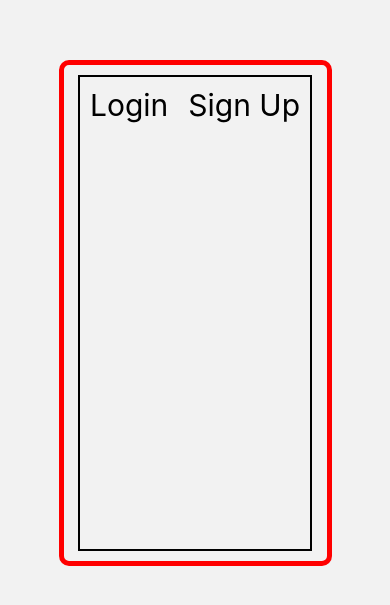
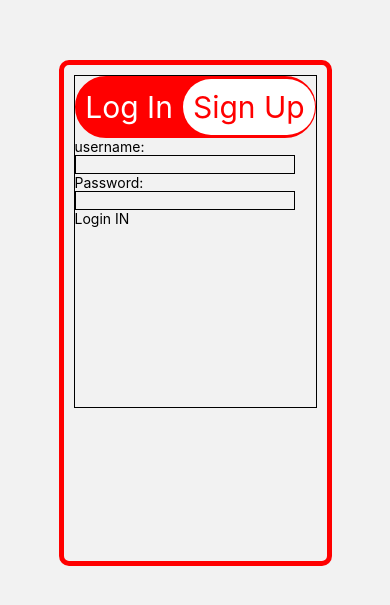
Before and after one commit to TRECN/SOS-APP-RN, a React Native app in the folder SOS_App/: screen /Signup in a window 390 px wide. Before the commit this address had no page. Shown: the part 109-714 px from the top of the page. Built offline with nearby package versions, Linux system fonts and the light colour scheme.

Commit message:
edited login and Signup screen

```diff
--- a/SOS_App/App.js
+++ b/SOS_App/App.js
@@ -3,6 +3,7 @@ import Splash from './component/Splash';
 import { NavigationContainer, StackRouter } from '@react-navigation/native';
 import { createNativeStackNavigator } from '@react-navigation/native-stack';
 import Login from './component/Login'
+import Signup from './component/Signup';
 
 const stack=createNativeStackNavigator()
 
@@ -13,6 +14,9 @@ export default function App() {
     <NavigationContainer>
       <stack.Navigator initialRouteName='Login' >
       <stack.Screen name='Login' component={Login} options={{
+         headerShown: false,
+       }} />
+       <stack.Screen name='Signup' component={Signup} options={{
          headerShown: false,
        }} />
         <stack.Screen name='Splash' component={Splash} options={{
--- a/SOS_App/component/Login.js
+++ b/SOS_App/component/Login.js
@@ -1,15 +1,50 @@
-import { StyleSheet, Text, View ,TouchableOpacity} from 'react-native'
+import { StyleSheet, Text, View ,TouchableOpacity,TextInput} from 'react-native'
 import React from 'react'
+import { StackActions } from '@react-navigation/native';
 
-export default function Login() {
+export default function Login({navigation}) {
   return (
     <View style={styles.login}>
       <View style={styles.container}>
-        <View style={{flex:1,flexDirection:'row',borderWidth:2,height:'20%'}}>
-          <Text style={{padding:10,fontSize:30}}>Login</Text>
-          <TouchableOpacity >
-            <Text style={{padding:10,fontSize:30}}>Sign Up</Text>
-          </TouchableOpacity>
+        <View style={{display:'flex',flexDirection:'column',height:'70%',alignItems:'flex-start',borderWidth:1}}>
+          <View
+            style={{
+                display:'flex',
+                flexDirection:'row',
+                borderWidth:3,
+                borderRadius:50,
+                alignItems:'center' ,
+                justifyContent:'center',
+                borderColor:'red',
+                backgroundColor:'white'
+
+                }}>
+            <Text style={{fontSize:30,marginRight:10,marginLeft:10,color:'red'}}>Log in</Text>
+            <TouchableOpacity style={{backgroundColor:'red',borderRadius:50,padding:10}} onPress={()=>{
+              navigation.navigate('Signup')
+            }}>
+              <Text style={{color:'white',fontSize:30}}>Sign Up</Text>
+            </TouchableOpacity>
+          </View>
+          <View>
+            <View>
+            <Text>username:</Text>
+            <TextInput style={{borderWidth:1}}/>
+            </View>
+            <View>
+            <Text>Password:</Text>
+            <TextInput style={{borderWidth:1}} secureTextEntry={true}/>
+            </View>
+            <View>
+              <TouchableOpacity onPress={()=>{
+                navigation.dispatch(
+                  StackActions.replace('Splash')
+                )
+              }}>
+                <Text>Login IN</Text>
+              </TouchableOpacity>
+            </View>
+          </View>
         </View>
 
       </View>
@@ -19,7 +54,7 @@ export default function Login() {
 
 const styles = StyleSheet.create({
   login:{
-    flex:1,
+    display:'flex',
     flexDirection:'column',
     height:'100%',
     width:'100%',
@@ -28,7 +63,7 @@ const styles = StyleSheet.create({
   },
   container:{
     alignItems:'center',
-    justifyContent:'center',
+    justifyContent:'flex-start',
     height:'60%',
     width:'70%',
     margin:10,
--- /dev/null
+++ b/SOS_App/component/Signup.js
@@ -0,0 +1,73 @@
+import { StyleSheet, Text, View ,TouchableOpacity,TextInput} from 'react-native'
+import React from 'react'
+
+export default function Signup({navigation}) {
+    return (
+        <View style={styles.login}>
+          <View style={styles.container}>
+            <View style={{display:'flex',flexDirection:'column',height:'70%',alignItems:'flex-start',borderWidth:1}}>
+              <View
+                style={{
+                    display:'flex',
+                    flexDirection:'row',
+                    borderWidth:3,
+                    borderRadius:50,
+                    alignItems:'center' ,
+                    justifyContent:'center',
+                    borderColor:'red',
+                    backgroundColor:'red'
+
+                    }}>
+                    <TouchableOpacity onPress={()=>{
+                  navigation.navigate('Login')
+                }}>
+                            <Text style={{fontSize:30,marginRight:10,marginLeft:10,color:'white'}}>Log In</Text>
+                    </TouchableOpacity>
+
+                <View style={{backgroundColor:'white',borderRadius:50,padding:10}} >
+                  <Text style={{color:'red',fontSize:30}}>Sign Up</Text>
+                </View>
+              </View>
+              <View>
+                <View>
+                <Text>username:</Text>
+                <TextInput style={{borderWidth:1}}/>
+                </View>
+                <View>
+                <Text>Password:</Text>
+                <TextInput style={{borderWidth:1}} secureTextEntry={true}/>
+                </View>
+                <View>
+                  <TouchableOpacity>
+                    <Text>Login IN</Text>
+                  </TouchableOpacity>
+                </View>
+              </View>
+            </View>
+
+          </View>
+        </View>
+      )
+}
+
+const styles = StyleSheet.create({
+    login:{
+        display:'flex',
+        flexDirection:'column',
+        height:'100%',
+        width:'100%',
+        justifyContent:'center',
+        alignItems:'center',
+      },
+      container:{
+        alignItems:'center',
+        justifyContent:'flex-start',
+        height:'60%',
+        width:'70%',
+        margin:10,
+        padding:10,
+        borderWidth:5,
+        borderColor:'red',
+        borderRadius:10
+      }
+})
--- a/SOS_App/component/Splash.js
+++ b/SOS_App/component/Splash.js
@@ -32,13 +32,13 @@ export default function Splash({ navigation }) {
     else
       setLoading(false);
     setTimeout(()=>{
-      if(!loading)
+      if(loading==false){
       navigation.dispatch(
         StackActions.replace('Home',{
             longitude: long, latitude: lat
       })
-      )
-    },1000)
+      )}
+    },2000)
 
 
   }, [lat,long]);
```
